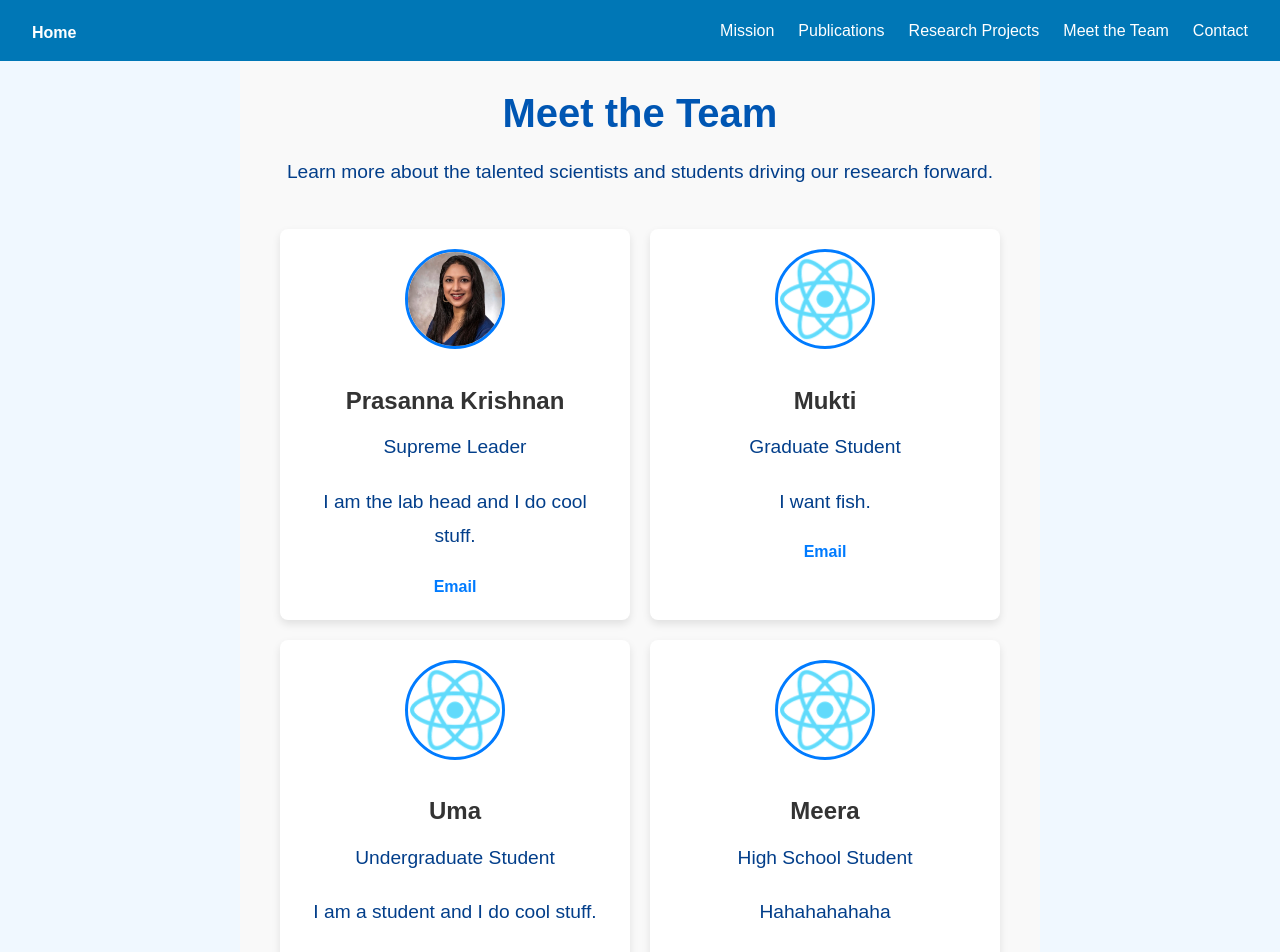
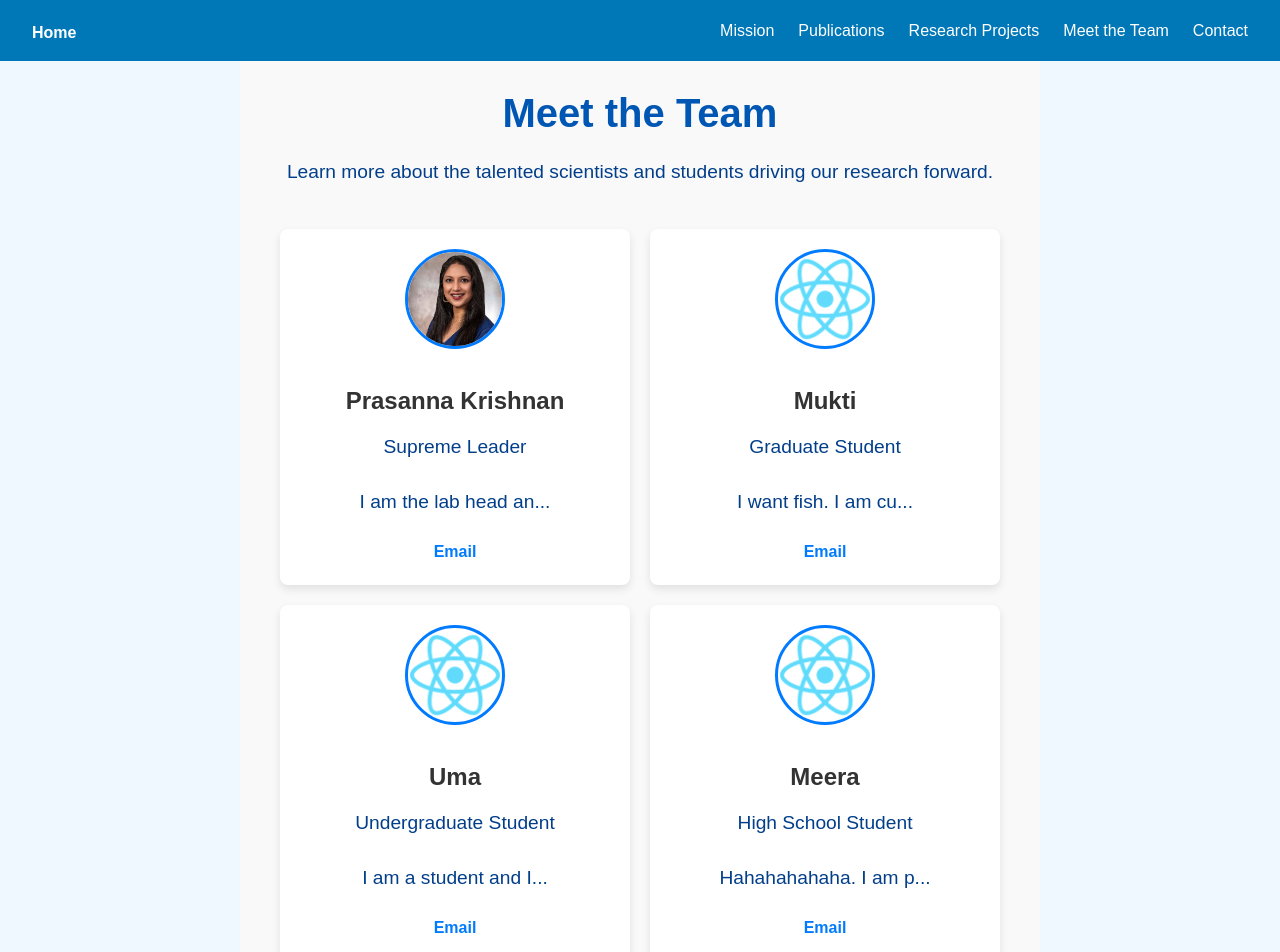
Before and after one commit to raki-krishnan/prasanna-website, a React (Create React App) app: page /team in a window 1280 px wide. Shown: the top 952 px of the page. Built offline with nearby package versions, Linux system fonts and the light colour scheme.

Commit message:
truncate bio feature added

```diff
--- a/src/team.jsx
+++ b/src/team.jsx
@@ -16,7 +16,7 @@ function Team() {
     const prasanna = new Person(
         'Prasanna Krishnan',
         'Supreme Leader',
-        'I am the lab head and I do cool stuff.',
+        'I am the lab head and I do cool stuff. I enjoy researching new ideas and leading a team of exceptional individuals to achieve groundbreaking discoveries.',
         '/psk-pfp.jpeg',
         'prasanna.krishnan@gmail.com',
         0
@@ -24,7 +24,7 @@ function Team() {
     const mukti = new Person(
         'Mukti',
         'Graduate Student',
-        'I want fish.',
+        'I want fish. I am currently working on advanced fish genetics and aquaculture techniques to improve sustainability in aquatic environments.',
         'logo192.png',
         'mukti@gmail.com',
         1
@@ -32,7 +32,7 @@ function Team() {
     const uma = new Person(
         'Uma',
         'Undergraduate Student',
-        'I am a student and I do cool stuff.',
+        'I am a student and I do cool stuff. My current interests include machine learning, robotics, and data analysis for environmental applications.',
         'logo192.png',
         'uma@gmail.com',
         2
@@ -40,7 +40,7 @@ function Team() {
     const meera = new Person(
         'Meera',
         'High School Student',
-        'Hahahahahaha',
+        'Hahahahahaha. I am passionate about STEM and enjoy working on creative projects that combine technology and art.',
         'logo192.png',
         'meera@gmail.com',
         3
@@ -70,6 +70,10 @@ function Team() {
         }
     };
 
+    const truncateBio = (bio, maxLength) => {
+        return bio.length > maxLength ? bio.slice(0, maxLength) + '...' : bio;
+    };
+
     return (
         <div className="page-container">
             <h1>Meet the Team</h1>
@@ -88,8 +92,8 @@ function Team() {
                         <p className="position">{member.position}</p>
                         <p className="bio">
                             {expandedMember === member.array_index
-                                ? member.bio + ' (Expanded bio can have more details here.)'
-                                : member.bio}
+                                ? member.bio
+                                : truncateBio(member.bio, 20)}
                         </p>
                         <a href={`mailto:${member.email}`} className="email-link">Email</a>
                     </div>
```
